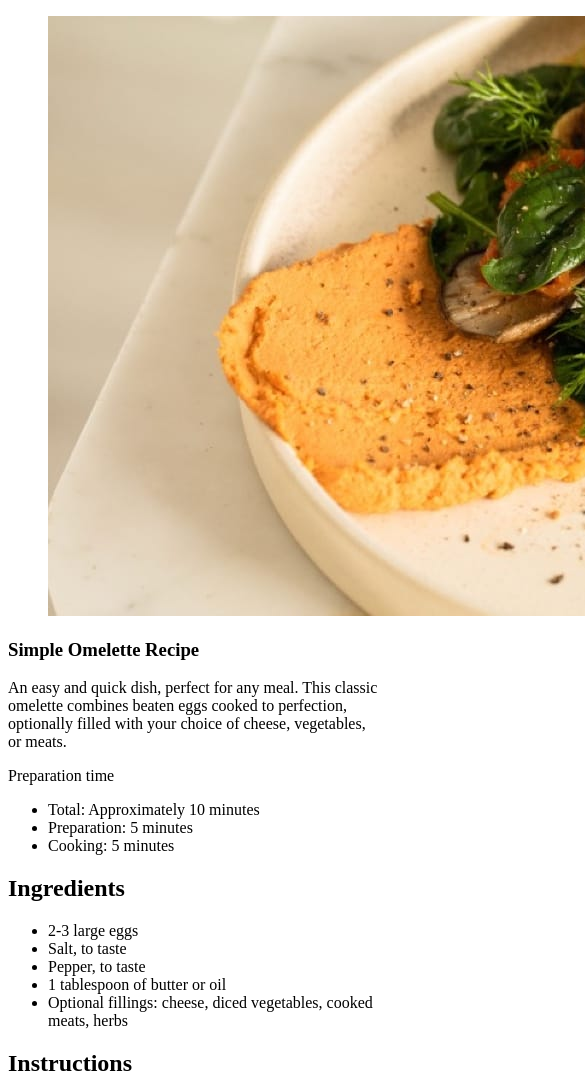
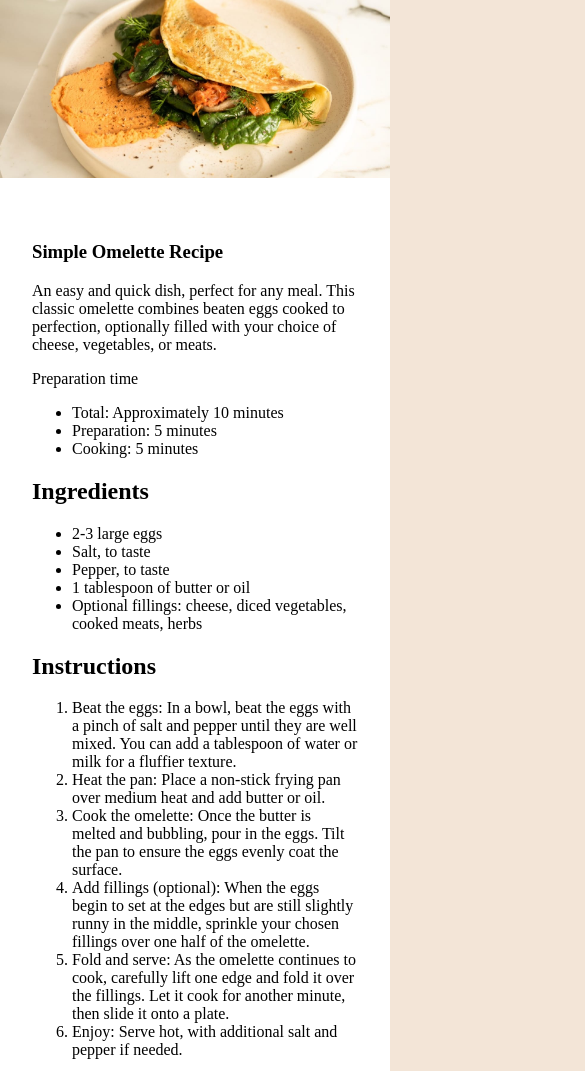
Before and after one commit to NoonPanirSabzi/recipe-page, a plain HTML site: page index.html in a window 390 px wide. Shown: the top 1071 px of the page, 585 px wide, since content can reach past the window. Drawn offline with Linux system fonts and the light colour scheme.

Commit message:
Add Mobile styles for recipe

```diff
--- a/index.html
+++ b/index.html
@@ -17,10 +17,10 @@
   <body>
     <main>
       <article class="recipe">
-        <figure>
+        <figure class="recipe__image">
           <img src="assets/images/image-omelette.jpeg" alt="omelette image" />
         </figure>
-        <div class="content">
+        <div class="recipe__content">
           <section class="title">
             <h1>Simple Omelette Recipe</h1>
             <p>
--- a/style.css
+++ b/style.css
@@ -0,0 +1,44 @@
+:root {
+  --rose-800: #7a284e;
+  --rose-50: #fff7fb;
+  --stone-900: #312e2c;
+  --stone-600: #5f564d;
+  --stone-150: #e3ddd7;
+  --stone-100: #f3e5d7;
+  --brown-800: #854632;
+  --white: #ffffff;
+
+  --space-8: 0.5rem;
+  --space-12: 0.75rem;
+  --space-16: 1rem;
+  --space-24: 1.5rem;
+  --space-32: 2rem;
+  --space-40: 2.5rem;
+  --space-48: 3rem;
+  --space-128: 8rem;
+}
+
+body {
+  background-color: var(--stone-100);
+  height: 100vh;
+  margin: 0;
+}
+
+.recipe {
+  background-color: var(--white);
+  width: min(100vw, 38.5rem);
+  box-sizing: border-box;
+}
+
+.recipe__image {
+  margin: 0;
+  width: 100%;
+}
+
+.recipe__image img {
+  width: 100%;
+}
+
+.recipe__content {
+  padding: var(--space-40) var(--space-32);
+}
```
